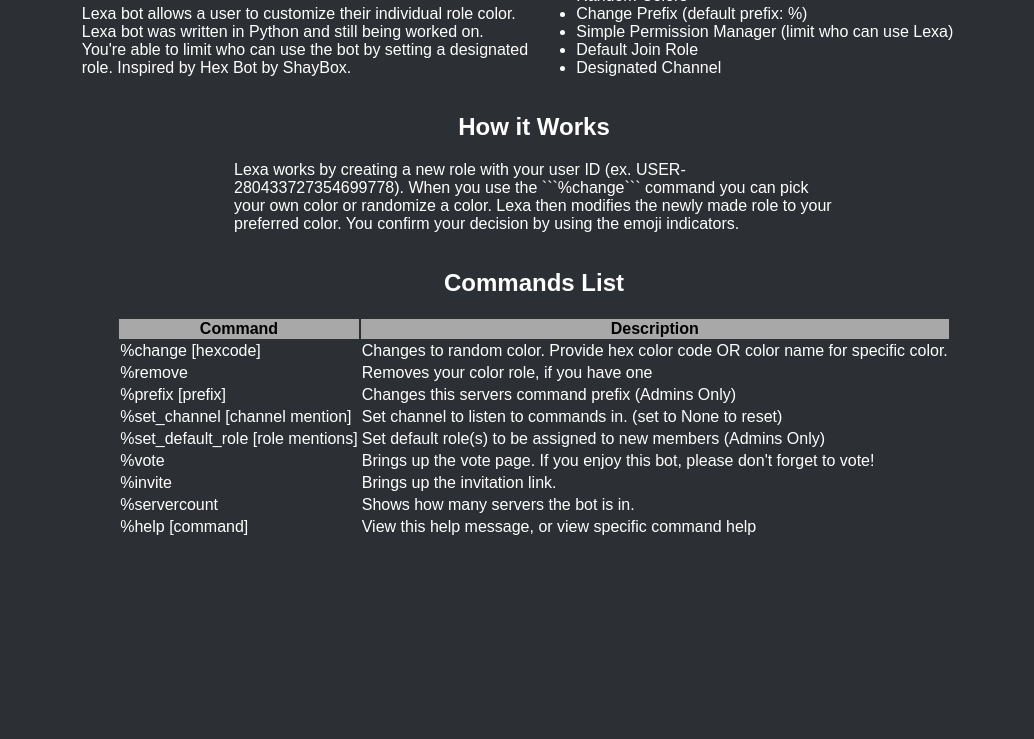
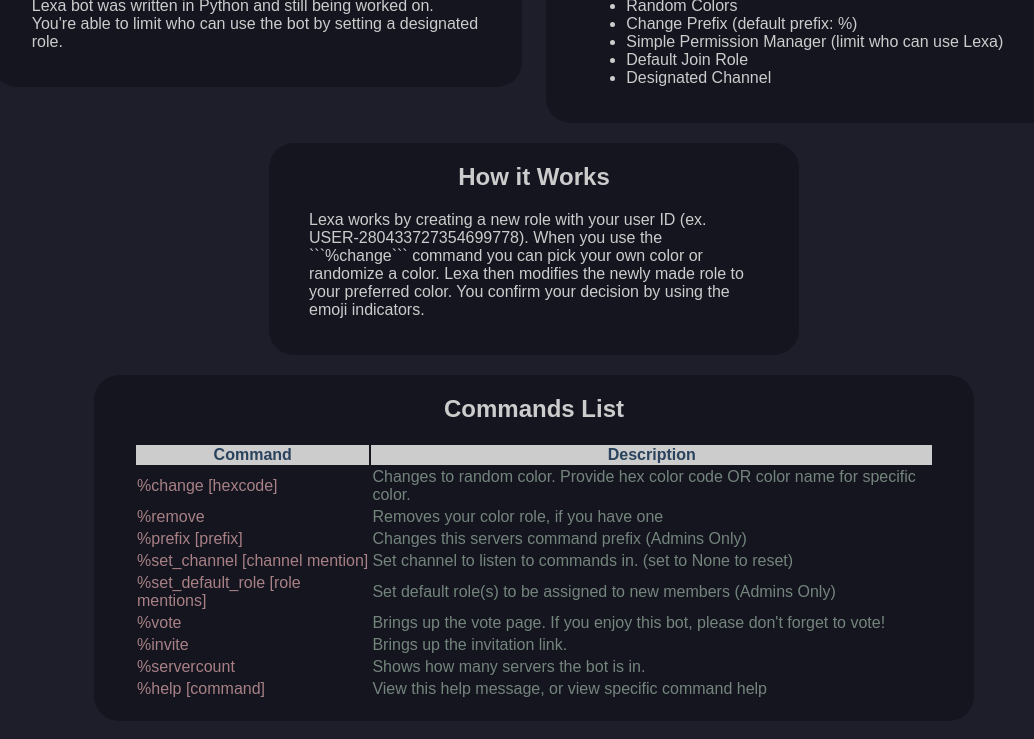
Before and after one commit to eunai/lexaBot-http, a plain HTML site: page index.html in a window 1280 px wide. Shown: the part 234-973 px from the top of the page, without its empty margins (106-1140 px from the left). Before the commit the page ends 800 px from the top, so only its background shows below. Drawn offline with Linux system fonts and the light colour scheme.

Commit message:
Re-did style.css

````diff
--- a/index.html
+++ b/index.html
@@ -12,12 +12,15 @@
 	<!--INSERT STYLES CODE HERE WHEN PUBLISHING-->
 	<!--</style>-->
 
+	<!--	Renaming to Chroma info and reworking on stuff HEADER-->
+
 </head>
 
 
 <body>
 <!-- CREATE 5% SMALL LOGO GIF FOR PUBLISHING W/O USING FULL VERSION-->
-<h1 class="logo"><img src="images/LexaLogo.gif" width="5%" height="5%" alt="A spinning logo for Lexa bot"><br>Lexa: Custom role color bot</h1>
+<h1 class="logo"><img src="images/LexaLogo.gif" width="5%" height="5%" alt="A spinning logo for Lexa bot">
+	<br>Lexa: Custom color bot</h1>
 
 <!--
 <h1 class="logo">
@@ -30,8 +33,8 @@
 	<div id="about">
 		<h2 class="about">Lexa</h2>
 		<p class="about">Lexa bot  allows a user to customize their individual role color.
-		Lexa bot was written in Python and still being worked on. You're able to limit who can use the bot by setting a designated role.
-		Inspired by Hex Bot by ShayBox. </p>
+			Lexa bot was written in Python and still being worked on.
+			You're able to limit who can use the bot by setting a designated role.</p>
 	</div>
 
 	<div id="features">
@@ -46,13 +49,17 @@
 		</ul>
 	</div>
 
+	<div id="howitworks">
 		<h2 class="howitworks">How it Works</h2>
 		<p class="howitworks">Lexa works by creating a new role with your user ID (ex. USER-280433727354699778).
 			When you use the ```%change``` command you can pick your own color or randomize a color.
 			Lexa then modifies the newly made role to your preferred color. You confirm your decision by using the emoji indicators.</p>
+	</div>
 
+	<!--	<video src="videos/color_change.mp4" muted autoplay loop></video>-->
+	<!--	<video src="videos/color_changing.mp4" muted autoplay loop></video>-->
 
-
+	<br>
 
 	<div class="commandlist">
 		<table>
--- a/styles.css
+++ b/styles.css
@@ -7,9 +7,9 @@
 */
 
 body {
-	background-color: #2c2f33;
+	background-color: #1d1e2a;
 	font-family: Arial, serif;
-	color: white;
+	color: #ccc;
 }
 
 .logo {
@@ -17,21 +17,51 @@
 	text-transform: capitalize;
 }
 
-p.howitworks {
-	width: 600px;
-	text-align: left;
+img {
+	transition-property: transform;
+	transition-duration: 0.75s;
 }
 
-p.about, ul.features {
-	text-align: left;
+img:hover {
+	transform: rotate3d(1, -1, 1, 45deg)
+
 }
 
-#about, #features {
+
+
+#about, #features, #howitworks, .commandlist{
+	background-color: #14151f;
+	color: #ccc;
 	display: inline-block;
+	vertical-align: top;
 	width: 450px;
+	text-align: left;
+	border-radius: 25px;
+	padding-left: 40px;
+	padding-right: 40px;
+	padding-bottom: 20px;
+	margin: 10px;
+
+}
+
+#about h2, #features h2, #howitworks h2 {
+	text-align: center;
+}
+
+.commandlist {
+	width: 800px;
 }
 
 .commandlist th {
-	color: black;
-	background-color: #a8a8a8;
+	color: #29425d;
+	text-align: center;
+	background-color: #ccc;
 }
+
+.commandlist td:first-child {
+	color: #a88085;
+}
+
+.commandlist td:last-child {
+	color: #74857C;
+}
````
Lines whose indentation alone changed are shown as unchanged.
